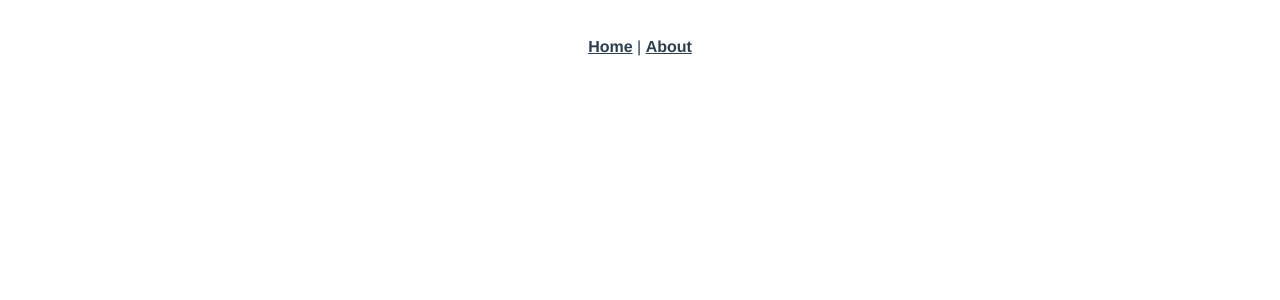
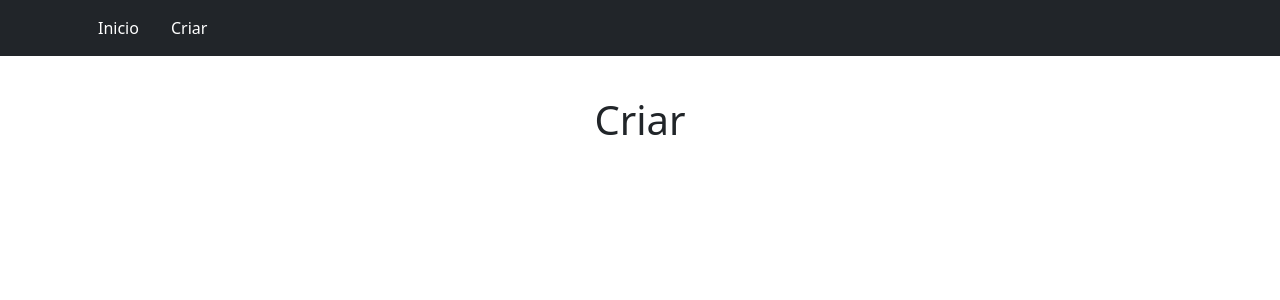
Before and after one commit to juniorrodriguesazevedo/vue3-composition-api, a Vue app: page /criar in a window 1280 px wide. Before the commit this address had no page. Shown: the top 300 px of the page. Built offline with nearby package versions, Linux system fonts and the light colour scheme.

Commit message:
first commit

```diff
--- a/package.json
+++ b/package.json
@@ -8,6 +8,7 @@
     "lint": "vue-cli-service lint"
   },
   "dependencies": {
+    "bootstrap": "^5.2.1",
     "core-js": "^3.8.3",
     "vue": "^3.2.13",
     "vue-router": "^4.0.3"
--- a/src/App.vue
+++ b/src/App.vue
@@ -1,30 +1,25 @@
 <template>
-  <nav>
-    <router-link to="/">Home</router-link> |
-    <router-link to="/about">About</router-link>
-  </nav>
-  <router-view/>
+  <NavBar />
+
+  <main>
+    <router-view />
+  </main>
 </template>
 
+<script>
+import NavBar from "../src/components/layouts/NavBar.vue";
+
+export default {
+  name: "App",
+  components: {
+    NavBar,
+  },
+};
+</script>
+
 <style>
-#app {
-  font-family: Avenir, Helvetica, Arial, sans-serif;
-  -webkit-font-smoothing: antialiased;
-  -moz-osx-font-smoothing: grayscale;
+main {
+  padding: 40px;
   text-align: center;
-  color: #2c3e50;
-}
-
-nav {
-  padding: 30px;
-}
-
-nav a {
-  font-weight: bold;
-  color: #2c3e50;
-}
-
-nav a.router-link-exact-active {
-  color: #42b983;
 }
 </style>
--- a/src/components/HelloWorld.vue
+++ /dev/null
@@ -1,59 +0,0 @@
-<template>
-  <div class="hello">
-    <h1>{{ msg }}</h1>
-    <p>
-      For a guide and recipes on how to configure / customize this project,<br>
-      check out the
-      <a href="https://cli.vuejs.org" target="_blank" rel="noopener">vue-cli documentation</a>.
-    </p>
-    <h3>Installed CLI Plugins</h3>
-    <ul>
-      <li><a href="https://github.com/vuejs/vue-cli/tree/dev/packages/%40vue/cli-plugin-babel" target="_blank" rel="noopener">babel</a></li>
-      <li><a href="https://github.com/vuejs/vue-cli/tree/dev/packages/%40vue/cli-plugin-router" target="_blank" rel="noopener">router</a></li>
-      <li><a href="https://github.com/vuejs/vue-cli/tree/dev/packages/%40vue/cli-plugin-eslint" target="_blank" rel="noopener">eslint</a></li>
-    </ul>
-    <h3>Essential Links</h3>
-    <ul>
-      <li><a href="https://vuejs.org" target="_blank" rel="noopener">Core Docs</a></li>
-      <li><a href="https://forum.vuejs.org" target="_blank" rel="noopener">Forum</a></li>
-      <li><a href="https://chat.vuejs.org" target="_blank" rel="noopener">Community Chat</a></li>
-      <li><a href="https://twitter.com/vuejs" target="_blank" rel="noopener">Twitter</a></li>
-      <li><a href="https://news.vuejs.org" target="_blank" rel="noopener">News</a></li>
-    </ul>
-    <h3>Ecosystem</h3>
-    <ul>
-      <li><a href="https://router.vuejs.org" target="_blank" rel="noopener">vue-router</a></li>
-      <li><a href="https://vuex.vuejs.org" target="_blank" rel="noopener">vuex</a></li>
-      <li><a href="https://github.com/vuejs/vue-devtools#vue-devtools" target="_blank" rel="noopener">vue-devtools</a></li>
-      <li><a href="https://vue-loader.vuejs.org" target="_blank" rel="noopener">vue-loader</a></li>
-      <li><a href="https://github.com/vuejs/awesome-vue" target="_blank" rel="noopener">awesome-vue</a></li>
-    </ul>
-  </div>
-</template>
-
-<script>
-export default {
-  name: 'HelloWorld',
-  props: {
-    msg: String
-  }
-}
-</script>
-
-<!-- Add "scoped" attribute to limit CSS to this component only -->
-<style scoped>
-h3 {
-  margin: 40px 0 0;
-}
-ul {
-  list-style-type: none;
-  padding: 0;
-}
-li {
-  display: inline-block;
-  margin: 0 10px;
-}
-a {
-  color: #42b983;
-}
-</style>
--- /dev/null
+++ b/src/components/layouts/NavBar.vue
@@ -0,0 +1,24 @@
+<template>
+  <nav class="navbar navbar-expand-lg navbar-dark bg-dark">
+    <div class="container-md">
+      <nav class="nav">
+        <router-link class="nav-link text-white" :to="{ name: 'movie.index' }">
+          Inicio
+        </router-link>
+        <router-link class="nav-link text-white" :to="{ name : 'movie.create' }">
+          Criar
+        </router-link>
+      </nav>
+    </div>
+  </nav>
+</template>
+
+<script>
+export default {
+  name: "NavBar",
+};
+</script>
+
+<style scoped>
+
+</style>
--- a/src/main.js
+++ b/src/main.js
@@ -1,5 +1,7 @@
 import { createApp } from 'vue'
 import App from './App.vue'
 import router from './router'
+import "bootstrap/dist/css/bootstrap.min.css"
+import "bootstrap/dist/js/bootstrap.js"
 
 createApp(App).use(router).mount('#app')
--- a/src/router/index.js
+++ b/src/router/index.js
@@ -1,20 +1,18 @@
 import { createRouter, createWebHistory } from 'vue-router'
-import HomeView from '../views/HomeView.vue'
+import MovieIndex from '../views/Movies/MovieIndex.vue'
+import MovieCreate from '../views/Movies/MovieCreate.vue'
 
 const routes = [
   {
     path: '/',
-    name: 'home',
-    component: HomeView
+    name: 'movie.index',
+    component: MovieIndex
   },
   {
-    path: '/about',
-    name: 'about',
-    // route level code-splitting
-    // this generates a separate chunk (about.[hash].js) for this route
-    // which is lazy-loaded when the route is visited.
-    component: () => import(/* webpackChunkName: "about" */ '../views/AboutView.vue')
-  }
+    path: '/criar',
+    name: 'movie.create',
+    component: MovieCreate
+  },
 ]
 
 const router = createRouter({
--- a/src/views/AboutView.vue
+++ /dev/null
@@ -1,5 +0,0 @@
-<template>
-  <div class="about">
-    <h1>This is an about page</h1>
-  </div>
-</template>
--- a/src/views/HomeView.vue
+++ /dev/null
@@ -1,18 +0,0 @@
-<template>
-  <div class="home">
-    <img alt="Vue logo" src="../assets/logo.png">
-    <HelloWorld msg="Welcome to Your Vue.js App"/>
-  </div>
-</template>
-
-<script>
-// @ is an alias to /src
-import HelloWorld from '@/components/HelloWorld.vue'
-
-export default {
-  name: 'HomeView',
-  components: {
-    HelloWorld
-  }
-}
-</script>
--- /dev/null
+++ b/src/views/Movies/MovieCreate.vue
@@ -0,0 +1,11 @@
+<template>
+  <div>
+    <h1>Criar</h1>
+  </div>
+</template>
+
+<script>
+export default {
+  name: "MovieCreate",
+};
+</script>
--- /dev/null
+++ b/src/views/Movies/MovieIndex.vue
@@ -0,0 +1,19 @@
+<template>
+    <div>
+        <h1>Lista de Filmes</h1>
+    </div>
+</template>
+
+<script>
+export default {
+    name: 'MovieIndex',
+    components: {
+
+  }
+
+}
+</script>
+
+<style >
+
+</style>
```
Also changed, not shown: src/components/layouts/Footer.vue (added, +25 -0 lines), .eslintrc.js, 1 other file (tests, documents, lock files or other folders).
